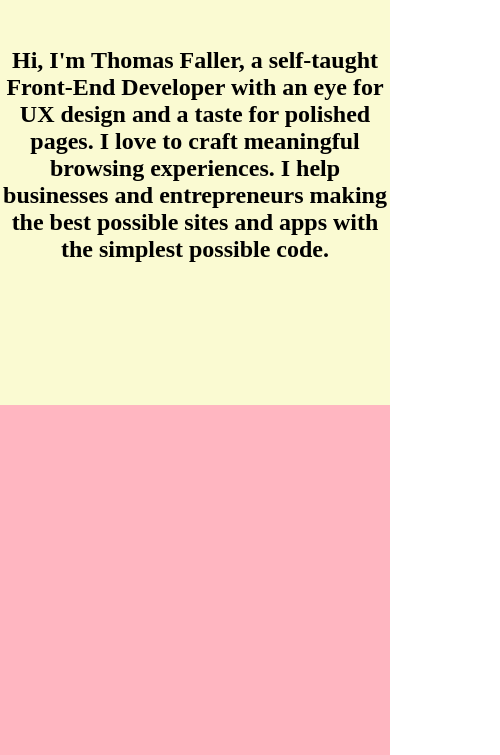
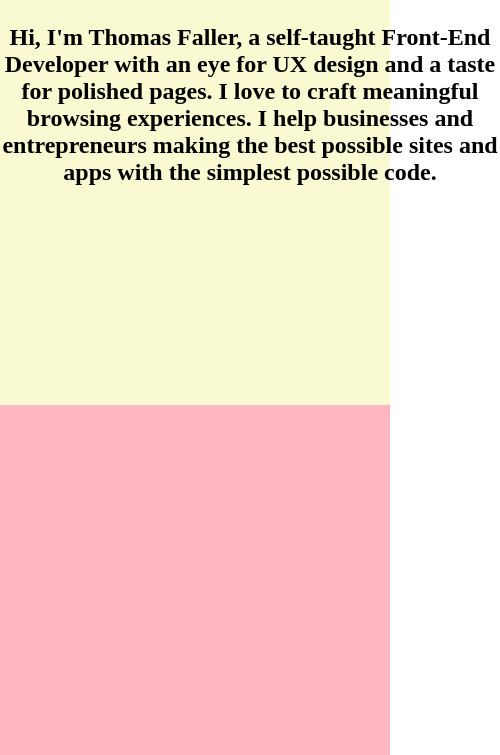
Before and after one commit to thomasfaller/portfolio, a plain HTML site: page index.html in a window 390 px wide. Shown: the part 195-950 px from the top of the page, 500 px wide, since content can reach past the window. Drawn offline with Linux system fonts and the light colour scheme.

Commit message:
added media queries

```diff
--- a/css/main.css
+++ b/css/main.css
@@ -102,11 +102,14 @@ footer {
 
 /*MEDIA QUERIES*/
 
-@media only screen and (max-width: 500px) {
+/*iPhone in portrait & landscape*/
+
+@media only screen
+and (min-device-width : 375px)
+and (max-device-width : 667px) {
   header {
     height: auto;
   }
-
   header p {
     display: none;
   }
```
Lines whose indentation alone changed are shown as unchanged.
